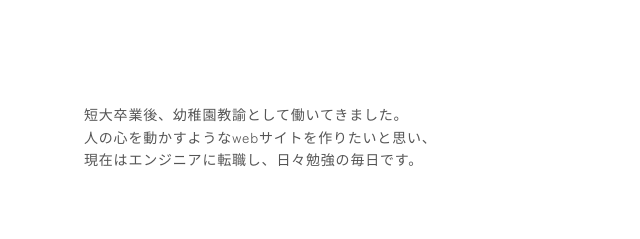
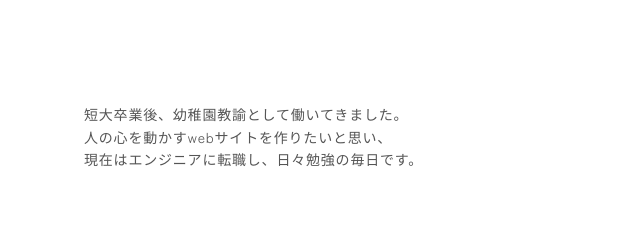
Before and after one commit to nahoo84/Portfolio, a plain HTML site: page index.html in a window 1280 px wide. Shown: the part 933-1172 px from the top of the page, 462-1102 px from the left. Drawn offline with nearby package versions, Linux system fonts and the light colour scheme; a script that the page names is missing.

Commit message:
update：自己紹介文修正

```diff
--- a/index.html
+++ b/index.html
@@ -54,7 +54,7 @@
 					<p class="profile_img me"><img src="img/profile.jpg" alt="プロフィール画像"></p>
 					<p class="profile_txt">
 						短大卒業後、幼稚園教諭として働いてきました。<br>
-						人の心を動かすようなwebサイトを作りたいと思い、<br>
+						人の心を動かすwebサイトを作りたいと思い、<br>
 						現在はエンジニアに転職し、日々勉強の毎日です。
 					</p>
 				</div><!-- /.profile -->
```
